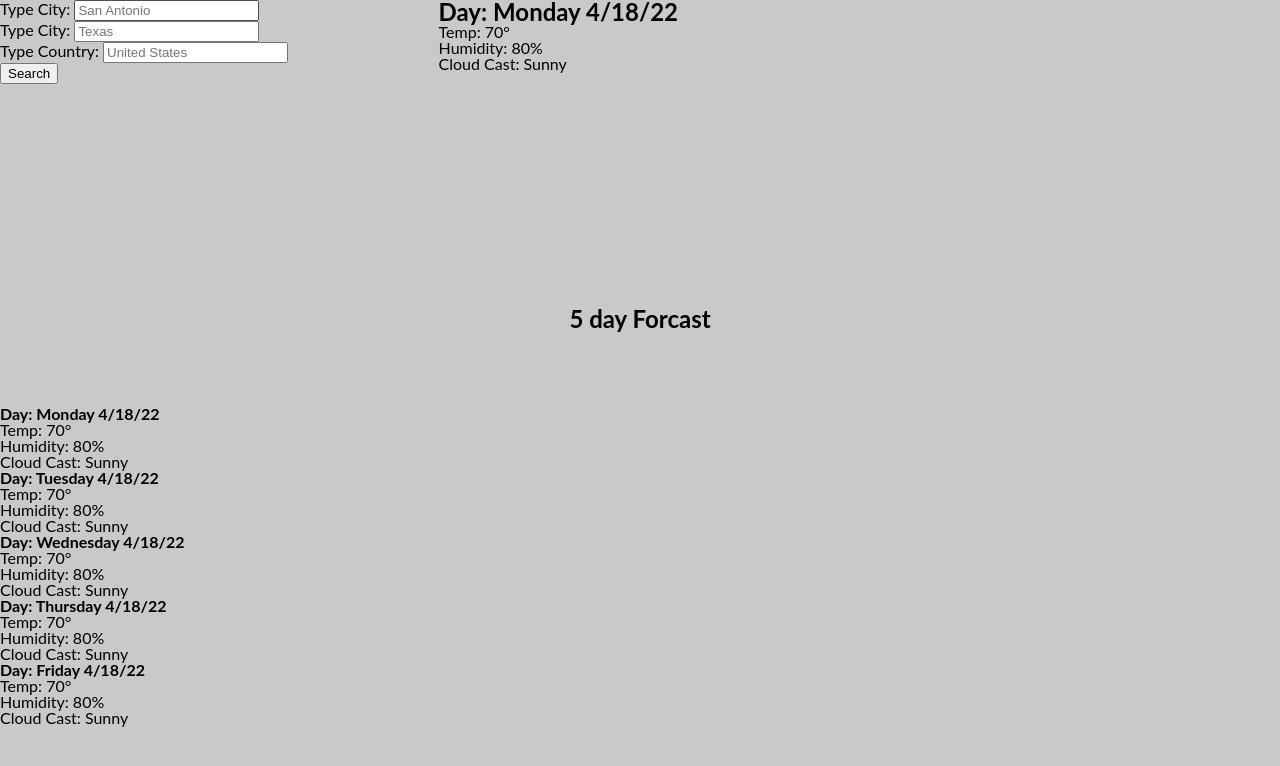
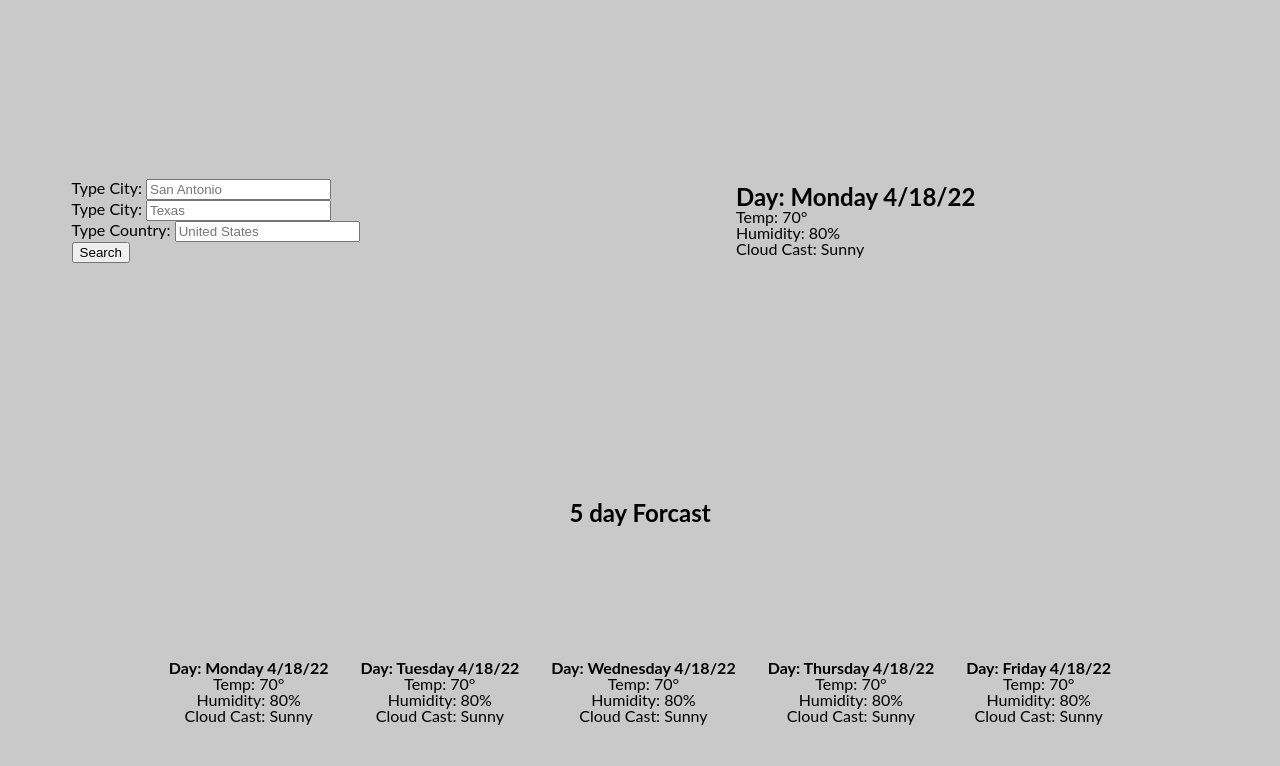
Before and after one commit to jehutymsms/weather_api_project, a plain HTML site: page index.html in a window 1280 px wide. Drawn offline with Linux system fonts and the light colour scheme.

Commit message:
Adaptation of css structure for bettert viewing of data

```diff
--- a/index.html
+++ b/index.html
@@ -33,31 +33,31 @@
             <h2>5 day Forcast</h2>
         </div>
         <div id="forcastArea">
-            <div id="gridDay1Item">
+            <div id="gridDay1Item" class="gridItem">
                 <h4>Day: Monday 4/18/22</h4>
                 <p>Temp: 70°</p>
                 <p>Humidity: 80%</p>
                 <p>Cloud Cast: Sunny</p>
             </div>
-            <div id="gridDay2Item">
+            <div id="gridDay2Item" class="gridItem">
                 <h4>Day: Tuesday 4/18/22</h4>
                 <p>Temp: 70°</p>
                 <p>Humidity: 80%</p>
                 <p>Cloud Cast: Sunny</p>
             </div>
-            <div id="gridDay3Item">
+            <div id="gridDay3Item" class="gridItem">
                 <h4>Day: Wednesday 4/18/22</h4>
                 <p>Temp: 70°</p>
                 <p>Humidity: 80%</p>
                 <p>Cloud Cast: Sunny</p>
             </div>
-            <div id="gridDay4Item">
+            <div id="gridDay4Item" class="gridItem">
                 <h4>Day: Thursday 4/18/22</h4>
                 <p>Temp: 70°</p>
                 <p>Humidity: 80%</p>
                 <p>Cloud Cast: Sunny</p>
             </div>
-            <div id="gridDay5Item">
+            <div id="gridDay5Item" class="gridItem">
                 <h4>Day: Friday 4/18/22</h4>
                 <p>Temp: 70°</p>
                 <p>Humidity: 80%</p>
--- a/style.css
+++ b/style.css
@@ -42,11 +42,6 @@ body{
     min-height: 100vh
 }
 
-#mainGridContainer{
-    min-height: 100vh;
-    min-width: 100vw;
-}
-
 #gridFormItem{
     grid-area: form;
   }
@@ -59,10 +54,19 @@ body{
 }
 #forcastArea{
     grid-area: item;
+    display: flex;
+    align-items: center;
+    justify-content: space-around;
+}
+.gridItem{
+    text-align: center;
+    padding: 1em;
 }
 
-#mainGridContainer {
+#mainGridContainer{
     display: grid;
+    min-height: 100vh;
+    min-width: 100vw;
     grid-template-areas:
     "form displayItem displayItem displayItem displayItem"
     "form displayItem displayItem displayItem displayItem"
@@ -70,3 +74,7 @@ body{
     "titleItem titleItem titleItem titleItem titleItem"
     "item item item item item";
 }
+
+#mainGridContainer>*{
+    place-self: center;
+}
```
